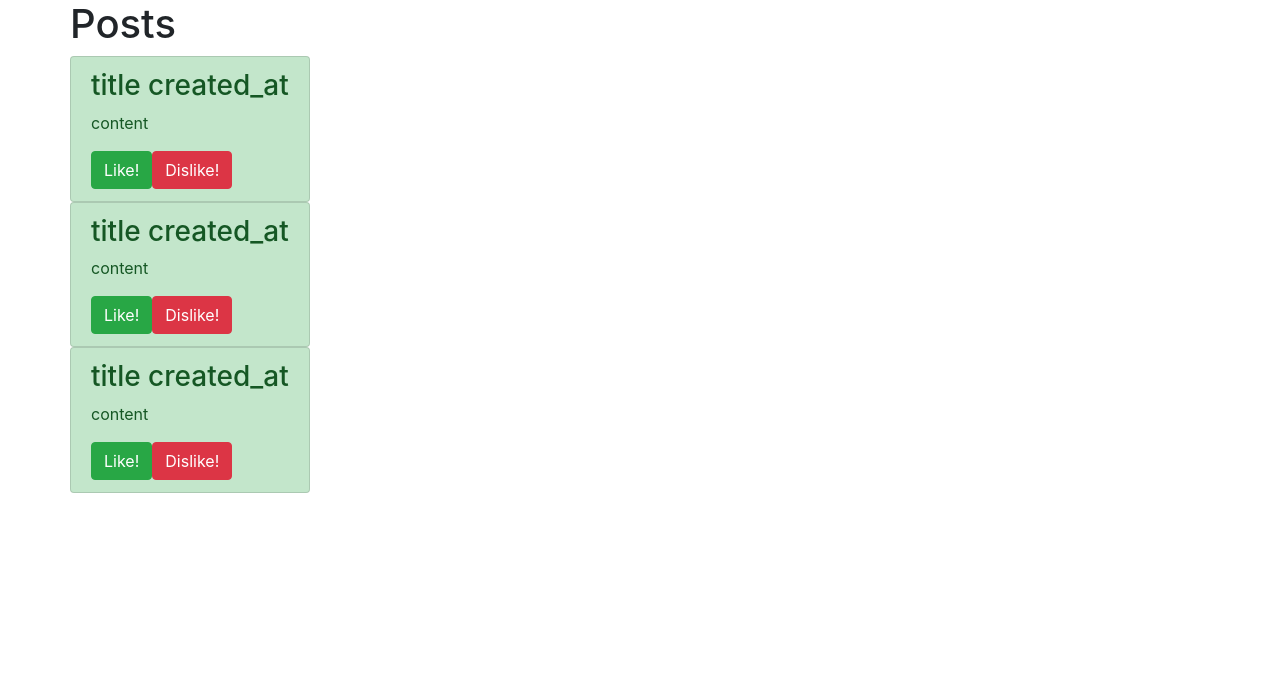
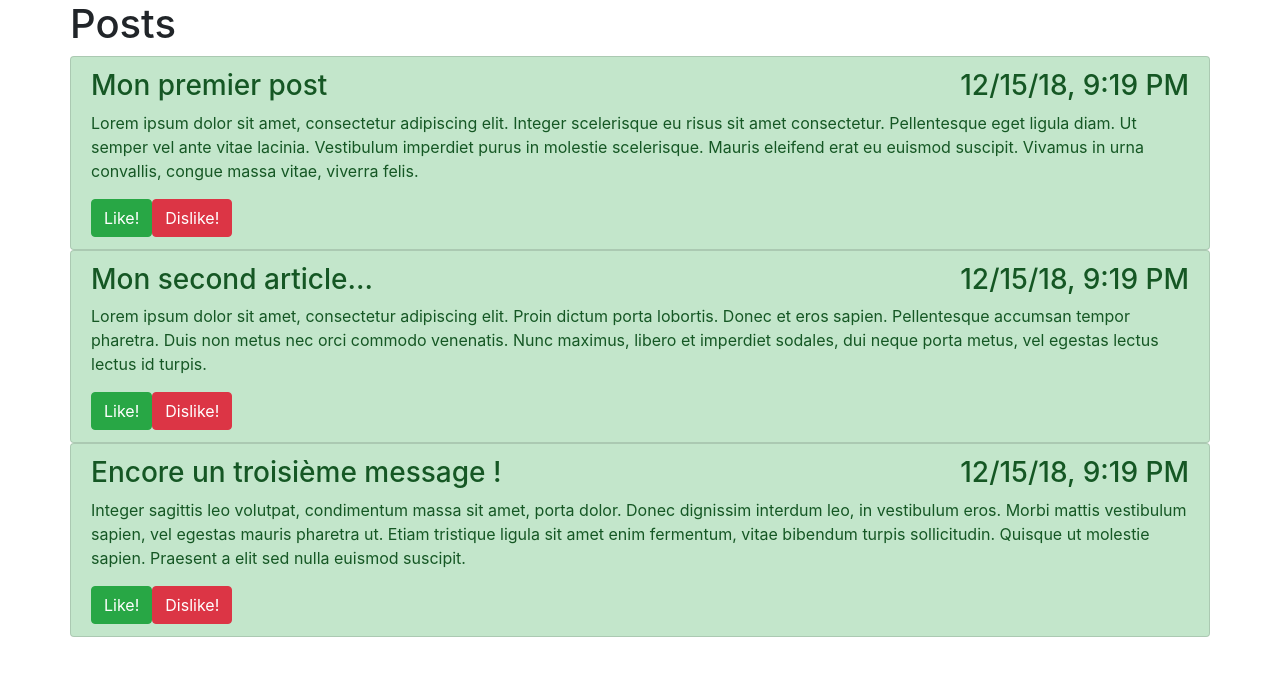
Before and after one commit to tomsihap/ngBlog, an Angular app: page / in a window 1280 px wide. Shown: the top 676 px of the page. Built offline with nearby package versions, Linux system fonts and the light colour scheme.

Commit message:
:sparkles: Binding data to template

```diff
--- a/src/app/post-list-item/post-list-item.component.html
+++ b/src/app/post-list-item/post-list-item.component.html
@@ -1,8 +1,8 @@
 <li class="list-group-item list-group-item-success">
 
-  <h3>title&nbsp;<span class="float-right">created_at</span></h3>
+  <h3>{{post.title}}&nbsp;<span class="float-right">{{post.created_at | date:'short'}}</span></h3>
 
-  <p>content</p>
+  <p>{{post.content}}</p>
 
   <button class="btn btn-success">Like!</button>
   <button class="btn btn-danger">Dislike!</button>
```
